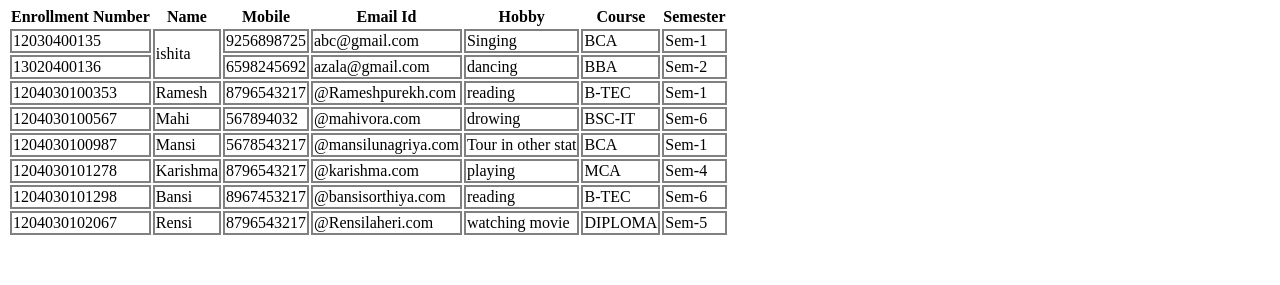
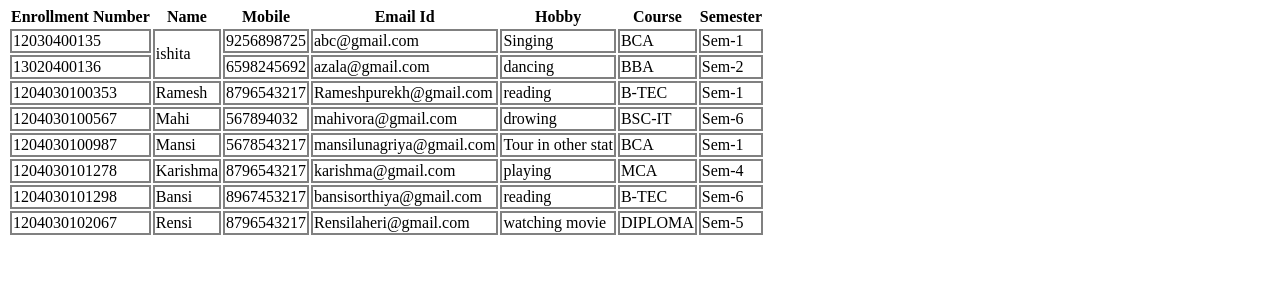
Before and after one commit to ishitagondaliya7505/aaa, a plain HTML site: page contact.html in a window 1280 px wide. Shown: the part 125-410 px from the top of the page. Drawn offline with Linux system fonts and the light colour scheme.

Commit message:
Update contact.html

```diff
--- a/contact.html
+++ b/contact.html
@@ -94,7 +94,7 @@
                         <td>1204030100353</td>
                         <td>Ramesh</td>
                         <td>8796543217</td>
-                        <td>@Rameshpurekh.com</td>
+                        <td>Rameshpurekh@gmail.com</td>
                         <td>reading</td>
                         <td>B-TEC</td>
                         <td>Sem-1</td>
@@ -103,7 +103,7 @@
                         <td>1204030100567</td>
                         <td>Mahi</td>
                         <td>567894032</td>
-                        <td>@mahivora.com</td>
+                        <td>mahivora@gmail.com</td>
                         <td>drowing</td>
                         <td>BSC-IT</td>
                         <td>Sem-6</td>
@@ -112,7 +112,7 @@
                         <td>1204030100987</td>
                         <td>Mansi</td>
                         <td>5678543217</td>
-                        <td>@mansilunagriya.com</td>
+                        <td>mansilunagriya@gmail.com</td>
                         <td>Tour in other stat</td>
                         <td>BCA</td>
                         <td>Sem-1</td>
@@ -121,7 +121,7 @@
                         <td>1204030101278</td>
                         <td>Karishma</td>
                         <td>8796543217</td>
-                        <td>@karishma.com</td>
+                        <td>karishma@gmail.com</td>
                         <td>playing</td>
                         <td>MCA</td>
                         <td>Sem-4</td>
@@ -130,7 +130,7 @@
                         <td>1204030101298</td>
                         <td>Bansi</td>
                         <td>8967453217</td>
-                        <td>@bansisorthiya.com</td>
+                        <td>bansisorthiya@gmail.com</td>
                         <td>reading</td>
                         <td>B-TEC</td>
                         <td>Sem-6</td>
@@ -139,7 +139,7 @@
                         <td>1204030102067</td>
                         <td>Rensi</td>
                         <td>8796543217</td>
-                        <td>@Rensilaheri.com</td>
+                        <td>Rensilaheri@gmail.com</td>
                         <td>watching movie</td>
                         <td>DIPLOMA</td>
                         <td>Sem-5</td>
```
